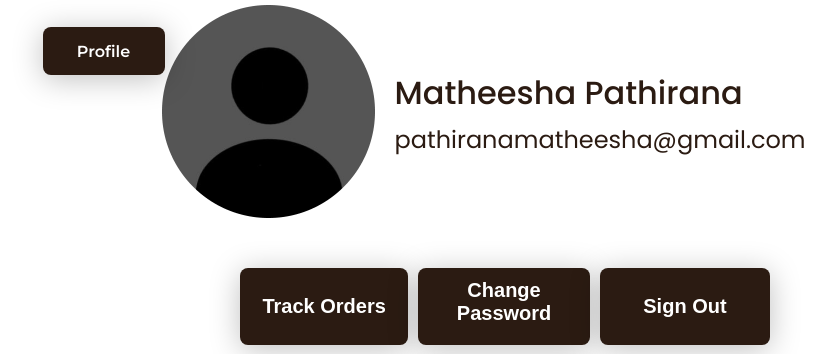
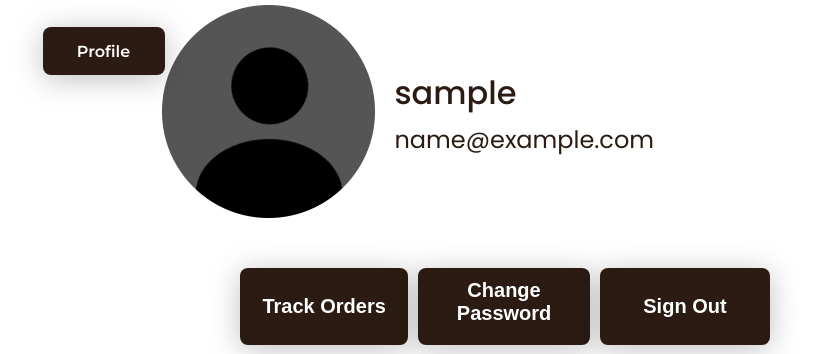
Before and after one commit to matheeshapathirana/Deskshop, a PHP site: page /profile.php in a window 1280 px wide. Shown: the part 78-432 px from the top of the page, without its empty margins (135-970 px from the left). Run offline with PHP 8.4, Linux system fonts and the light colour scheme; the visitor is signed in with stand-in values (Sample User, id 1); tables that the repository leaves empty or names only in its code hold one stand-in row (values such as "Sample post"); some web fonts are replaced.

Commit message:
Implement auto-login feature and fetch user info for profile display

```diff
--- a/profile.php
+++ b/profile.php
@@ -1,10 +1,43 @@
 <?php
 session_start();
+
+// Auto-login using cookie if session not set
+if (!isset($_SESSION['email']) && isset($_COOKIE['user_email'])) {
+    $con = mysqli_connect("localhost", "root", "", "deskshop");
+    if ($con) {
+        $email = $_COOKIE['user_email'];
+        $sql = "SELECT * FROM user WHERE email = '$email'";
+        $results = mysqli_query($con, $sql);
+        if (mysqli_num_rows($results) > 0) {
+            $user = mysqli_fetch_assoc($results);
+            $_SESSION['email'] = $user['email'];
+            // Optionally, set other session variables if needed
+        }
+        mysqli_close($con);
+    }
+}
+
 if (!isset($_SESSION['email']) && !isset($_COOKIE['user_email'])) {
     echo "<script>alert('You must be signed in to access this page.'); window.location.href='signin.html';</script>";
     exit();
 }
 $isLoggedIn = isset($_SESSION['email']) || isset($_COOKIE['user_email']);
+
+// --- Fetch user info from database ---
+$user_email = isset($_SESSION['email']) ? $_SESSION['email'] : $_COOKIE['user_email'];
+$user_name = '';
+$user_email_display = '';
+
+$con = mysqli_connect("localhost", "root", "", "deskshop");
+if ($con) {
+    $sql = "SELECT username, email FROM user WHERE email = '$user_email'";
+    $results = mysqli_query($con, $sql);
+    if ($row = mysqli_fetch_assoc($results)) {
+        $user_name = $row['username'];
+        $user_email_display = $row['email'];
+    }
+    mysqli_close($con);
+}
 ?>
 <!DOCTYPE html>
 <html lang="en">
@@ -63,8 +96,8 @@ $isLoggedIn = isset($_SESSION['email']) || isset($_COOKIE['user_email']);
         class="profile-image"
     />
     <div class="profile-info">
-        <h2 class="profile-name">Matheesha Pathirana</h2>
-        <p class="profile-email">pathiranamatheesha@gmail.com</p>
+        <h2 class="profile-name"><?php echo htmlspecialchars($user_name); ?></h2>
+        <p class="profile-email"><?php echo htmlspecialchars($user_email_display); ?></p>
     </div>
     </div>
 </section>
```
